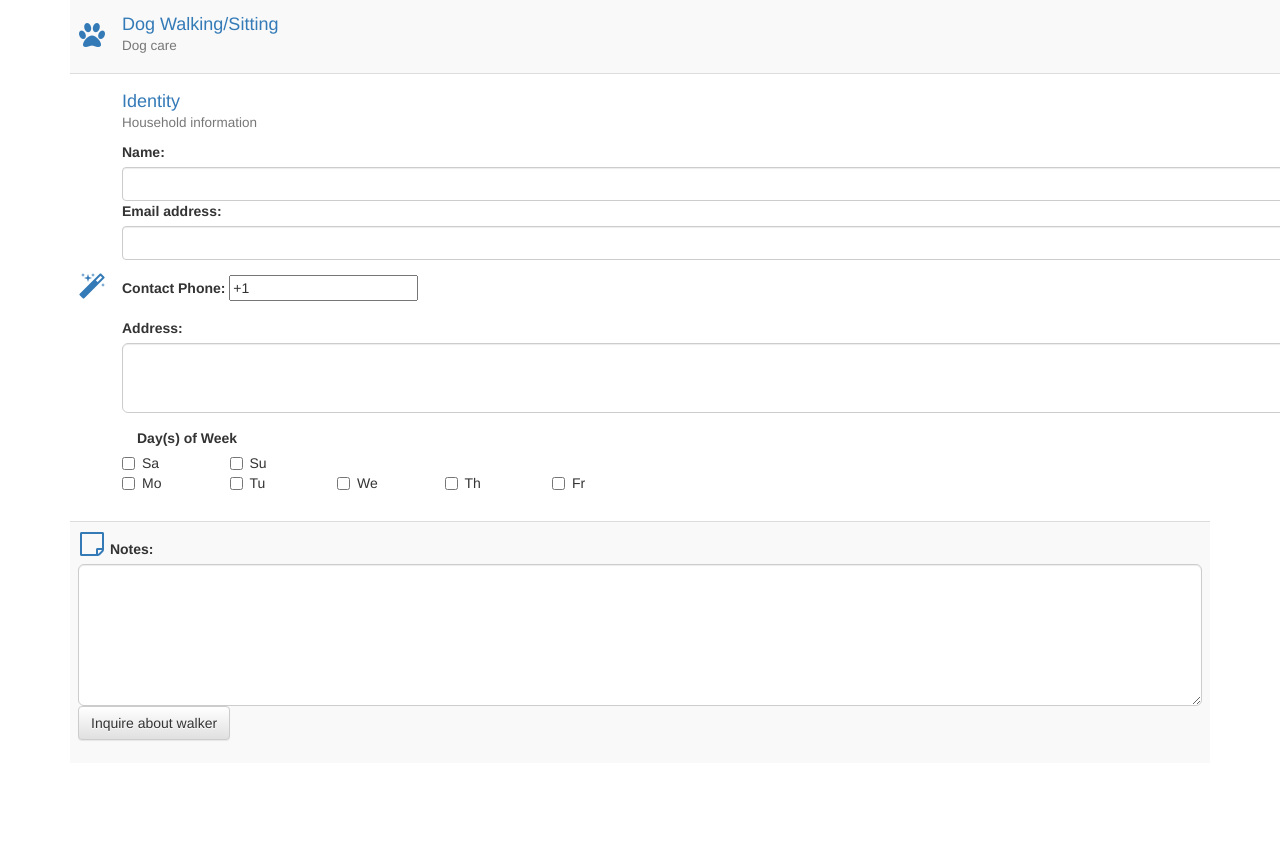
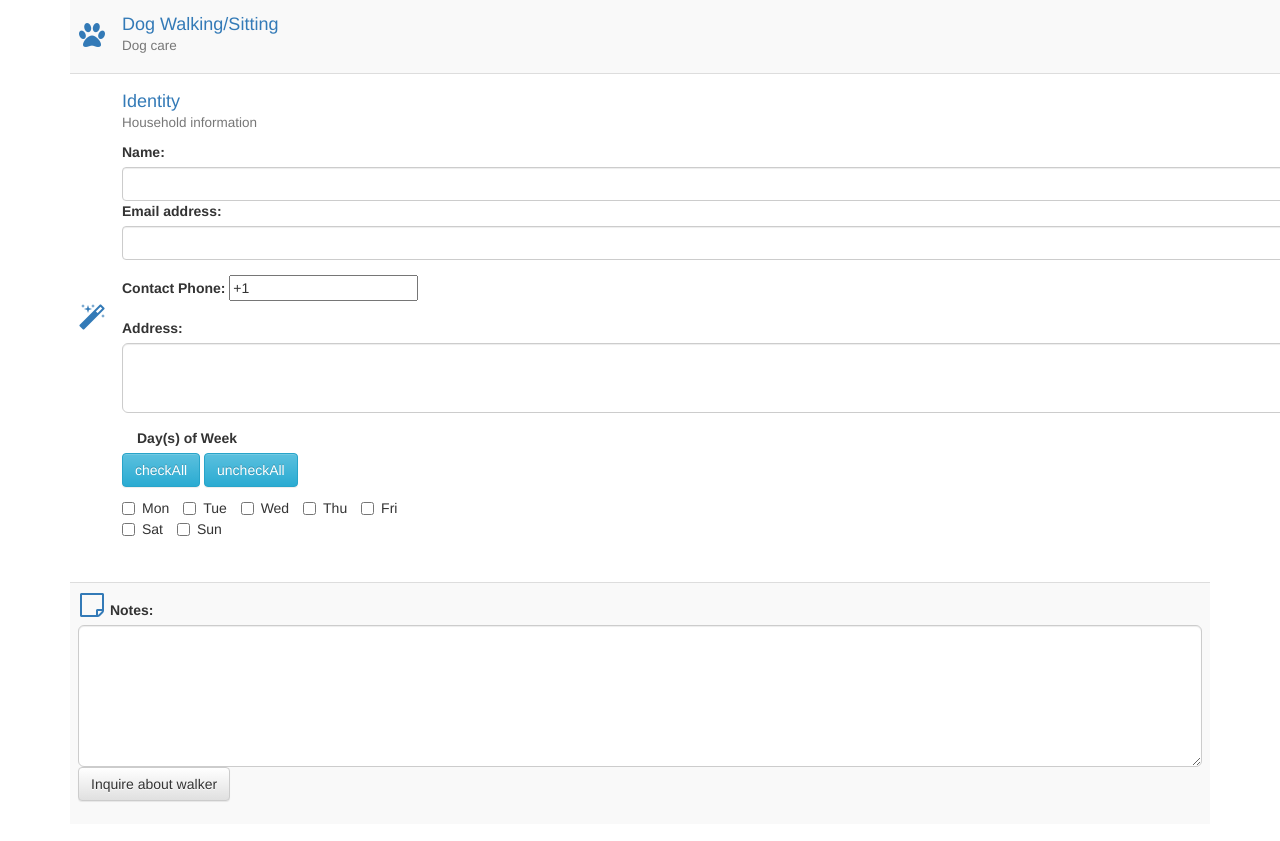
Before and after one commit to mastronardif/Grocerys, a website: page views/doggy.html in a window 1280 px wide. Shown: the part 73-914 px from the top of the page. Before the commit the page ends 856 px from the top, so only its background shows below. Drawn offline with nearby package versions, Linux system fonts and the light colour scheme; files that its build step writes are made by us from their sources; files whose address does not match are found by name.

Commit message:
chk boxes for days.

```diff
--- a/views/doggy.html
+++ b/views/doggy.html
@@ -29,11 +29,6 @@
         <script src="./javascripts/vendor/bootstrap-formhelpers-phone.js"></script>
     -->
     <script src="./javascripts/vendor/bootstrap-formhelpers.js"></script>
-
-
-
-    <!-- Custom styles for this template -->
-    <link href="navmenu-push.css" rel="stylesheet">
   </head>
 
   <body>
@@ -59,7 +54,7 @@
 <div class="container" style="margin-top: 20px">
 
   <p class="lead">
-  This is the place to order your Groceries.
+  This is the place to request a walker/sitter.
   </p>
 
   <table class="table forum table-striped">
@@ -75,7 +70,6 @@
         <td>
           <h4><a href="#">Identity</a><br><small>Household information</small></h4>
 
-
   <div class="form-group">
     <label for="Name">Name:</label>
     <input type="name" class="form-control" id="name" name="name">
@@ -88,8 +82,6 @@
     <label for="phone">Contact Phone:</label>
     <input type="tel" class="input-medium bfh-phone" data-country="US" id="phone" name="phone">
   </div>
-
-
   </div>
 
     <div class="form-group">
@@ -97,52 +89,50 @@
        <textarea class="form-control input-lg" rows="2" id="address" name="address"></textarea>
   </div>
 
-
    <div class="container">
 <div class="row">
+<p>
 <label class="col-md-12 control-label" for="days">Day(s) of  Week</label>
-</div>
+  <br/>
+<button type="button" id="toggle-allOn" class="btn btn-info">checkAll</button>
+<button type="button" id="toggle-allOff" class="btn btn-info">uncheckAll</button>
 
-<div class="row">
-<label class="col-md-1 checkbox-inline" for="days-6">
-  <input type="checkbox" name="days" id="days-6" value="7">
-  Sa
+<div class="form-group">
+<div class="btn-group">
+<label class="checkbox-inline" for="days-1">
+  <input type="checkbox" name="days" id="days-1" value="Mon">
+  Mon
 </label>
-<label class="col-md-1 checkbox-inline" for="days-0">
-  <input type="checkbox" name="days" id="days-0" value="1">
-  Su
+<label class="checkbox-inline" for="days-2">
+  <input type="checkbox" name="days" id="days-2" value="Tue">
+  Tue
+</label>
+<label class="checkbox-inline" for="days-3">
+  <input type="checkbox" name="days" id="days-3" value="Wed">
+  Wed
+</label>
+<label class="checkbox-inline" for="days-4">
+  <input type="checkbox" name="days" id="days-4" value="Thu">
+  Thu
+</label>
+<label class="checkbox-inline" for="days-5">
+  <input type="checkbox" name="days" id="days-5" value="Fri">
+  Fri
+</label>
+<br/>
+<label class="checkbox-inline" for="days-6">
+  <input type="checkbox" name="days" id="days-6" value="Sat">
+  Sat
+</label>
+<label class="checkbox-inline" for="days-0">
+  <input type="checkbox" name="days" id="days-0" value="Sun">
+  Sun
 </label>
 </div>
-
-
-<div class="row">
-<div class="form-group">
-
-<label class="col-md-1 checkbox-inline" for="days-1">
-  <input type="checkbox" name="days" id="days-1" value="2">
-  Mo
-</label>
-<label class="col-md-1 checkbox-inline" for="days-2">
-  <input type="checkbox" name="days" id="days-2" value="3">
-  Tu
-</label>
-<label class="col-md-1 checkbox-inline" for="days-3">
-  <input type="checkbox" name="days" id="days-3" value="4">
-  We
-</label>
-<label class="col-md-1 checkbox-inline" for="days-4">
-  <input type="checkbox" name="days" id="days-4" value="5">
-  Th
-</label>
-<label class="col-md-1 checkbox-inline" for="days-5">
-  <input type="checkbox" name="days" id="days-5" value="6">
-  Fr
-</label>
-
+</p>
 </div>
 </div>
 </div>
-
         </td>
       </tr>
     </tbody>
@@ -169,5 +159,14 @@
   </table>
 </form>
 
+<script>
+$('#toggle-allOn').click(function() {
+    $('.btn-group input[name="days"]').prop('checked', true);
+});
+$('#toggle-allOff').click(function() {
+    $('.btn-group input[name="days"]').prop('checked', false);
+});
+</script>
+
   </body>
 </html>
```
